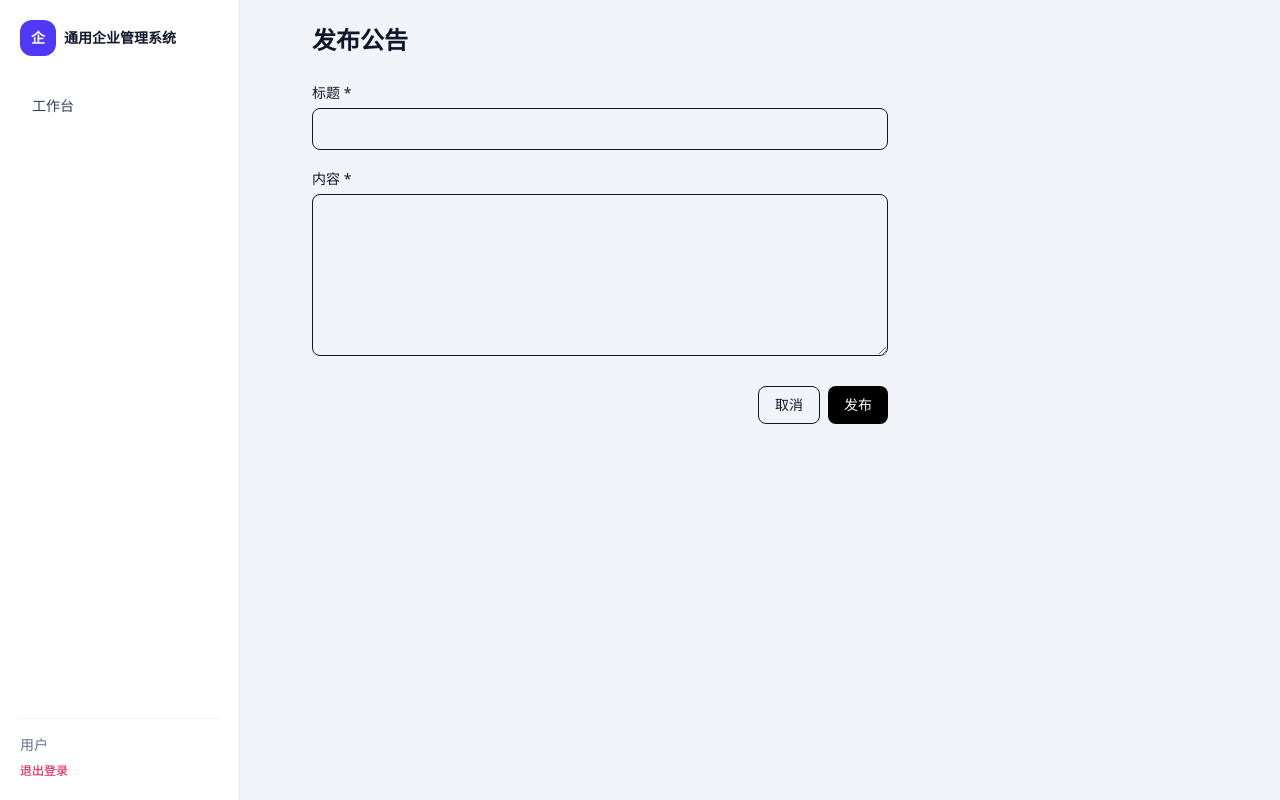
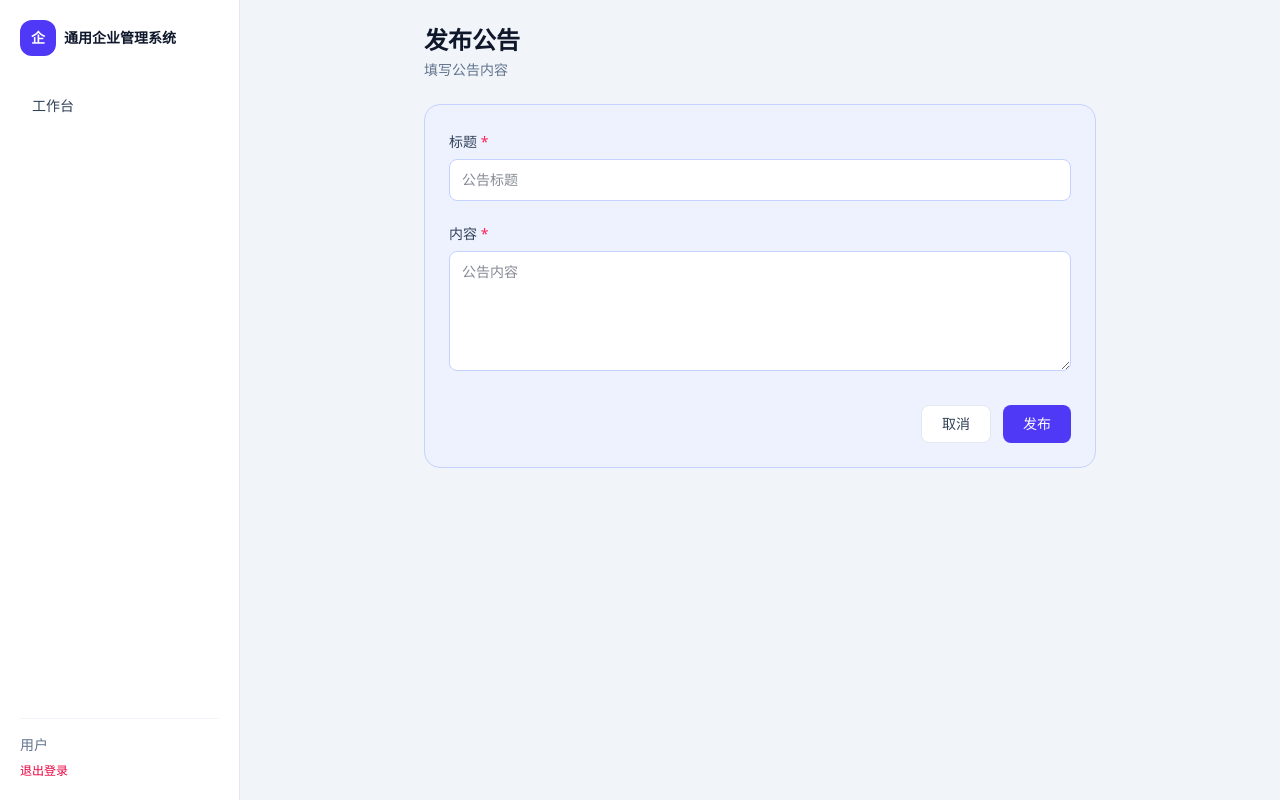
Before and after one commit to xiaowang9818-beep/SME-Admin, a Next.js app: page /announcements/new in a window 1280 px wide. Built offline with nearby package versions, Linux system fonts and the light colour scheme; no server answers.

Commit message:
style: announcements page with resizable textarea and colorful style

```diff
--- a/src/app/(app)/announcements/new/page.tsx
+++ b/src/app/(app)/announcements/new/page.tsx
@@ -2,20 +2,33 @@ import { createAnnouncement } from "./actions";
 
 export default function NewAnnouncementPage() {
   return (
-    <div className="max-w-xl">
-      <h1 className="text-2xl font-semibold">发布公告</h1>
-      <form action={createAnnouncement} className="mt-6 space-y-4">
+    <div className="mx-auto max-w-2xl">
+      <h1 className="text-2xl font-semibold text-slate-900">发布公告</h1>
+      <p className="mt-1 text-sm text-slate-500">填写公告内容</p>
+
+      <form action={createAnnouncement} className="mt-6 space-y-5 rounded-2xl border border-indigo-200 bg-indigo-50 p-6">
         <div>
-          <label className="text-sm">标题 *</label>
-          <input name="title" required className="mt-1 w-full rounded-lg border px-3 py-2" />
+          <label className="text-sm font-medium text-slate-700">标题 <span className="text-rose-500">*</span></label>
+          <input name="title" required placeholder="公告标题" className="mt-1.5 w-full rounded-lg border border-indigo-200 bg-white px-3 py-2.5 text-sm outline-none focus:border-indigo-400" />
         </div>
+
         <div>
-          <label className="text-sm">内容 *</label>
-          <textarea name="content" required className="mt-1 w-full rounded-lg border px-3 py-2" rows={6} />
+          <label className="text-sm font-medium text-slate-700">内容 <span className="text-rose-500">*</span></label>
+          <textarea
+            name="content"
+            required
+            placeholder="公告内容"
+            className="mt-1.5 min-h-[120px] w-full resize-y rounded-lg border border-indigo-200 bg-white px-3 py-2.5 text-sm outline-none focus:border-indigo-400"
+          />
         </div>
-        <div className="flex justify-end gap-2 pt-2">
-          <a href="/announcements" className="rounded-lg border px-4 py-2 text-sm">取消</a>
-          <button className="rounded-lg bg-black px-4 py-2 text-sm text-white">发布</button>
+
+        <div className="flex justify-end gap-3 pt-2">
+          <a href="/announcements" className="rounded-lg border border-slate-200 bg-white px-5 py-2 text-sm text-slate-700 hover:bg-slate-50">
+            取消
+          </a>
+          <button className="rounded-lg bg-indigo-600 px-5 py-2 text-sm font-medium text-white hover:bg-indigo-700">
+            发布
+          </button>
         </div>
       </form>
     </div>
--- a/src/app/(app)/announcements/page.tsx
+++ b/src/app/(app)/announcements/page.tsx
@@ -7,26 +7,30 @@ export default async function AnnouncementsPage() {
   });
 
   return (
-    <div>
+    <div className="mx-auto max-w-4xl">
       <div className="flex items-center justify-between">
-        <h1 className="text-2xl font-semibold">公告</h1>
-        <Link href="/announcements/new" className="rounded-lg bg-black px-4 py-2 text-sm text-white">
+        <h1 className="text-2xl font-semibold text-slate-900">公告</h1>
+        <Link href="/announcements/new" className="rounded-lg bg-indigo-600 px-4 py-2 text-sm font-medium text-white hover:bg-indigo-700">
           发布公告
         </Link>
       </div>
 
       <div className="mt-4 space-y-3">
         {items.map((a) => (
-          <div key={a.id} className="rounded-2xl border bg-white p-4">
-            <div className="font-medium">{a.title}</div>
-            <div className="mt-1 text-sm text-slate-600 whitespace-pre-wrap">{a.content}</div>
-            <div className="mt-2 text-xs text-slate-400">
-              {a.createdAt.toLocaleString("zh-CN")}
+          <div key={a.id} className="rounded-2xl border border-slate-200 bg-white p-5 shadow-sm">
+            <div className="flex items-start justify-between">
+              <div className="text-base font-medium text-slate-900">{a.title}</div>
+              <div className="text-xs text-slate-400">
+                {a.createdAt.toLocaleString("zh-CN")}
+              </div>
+            </div>
+            <div className="mt-2 whitespace-pre-wrap text-sm leading-relaxed text-slate-600">
+              {a.content}
             </div>
           </div>
         ))}
         {items.length === 0 && (
-          <div className="rounded-2xl border bg-white p-8 text-center text-slate-400">
+          <div className="rounded-2xl border border-slate-200 bg-white p-10 text-center text-sm text-slate-400">
             暂无公告
           </div>
         )}
```
